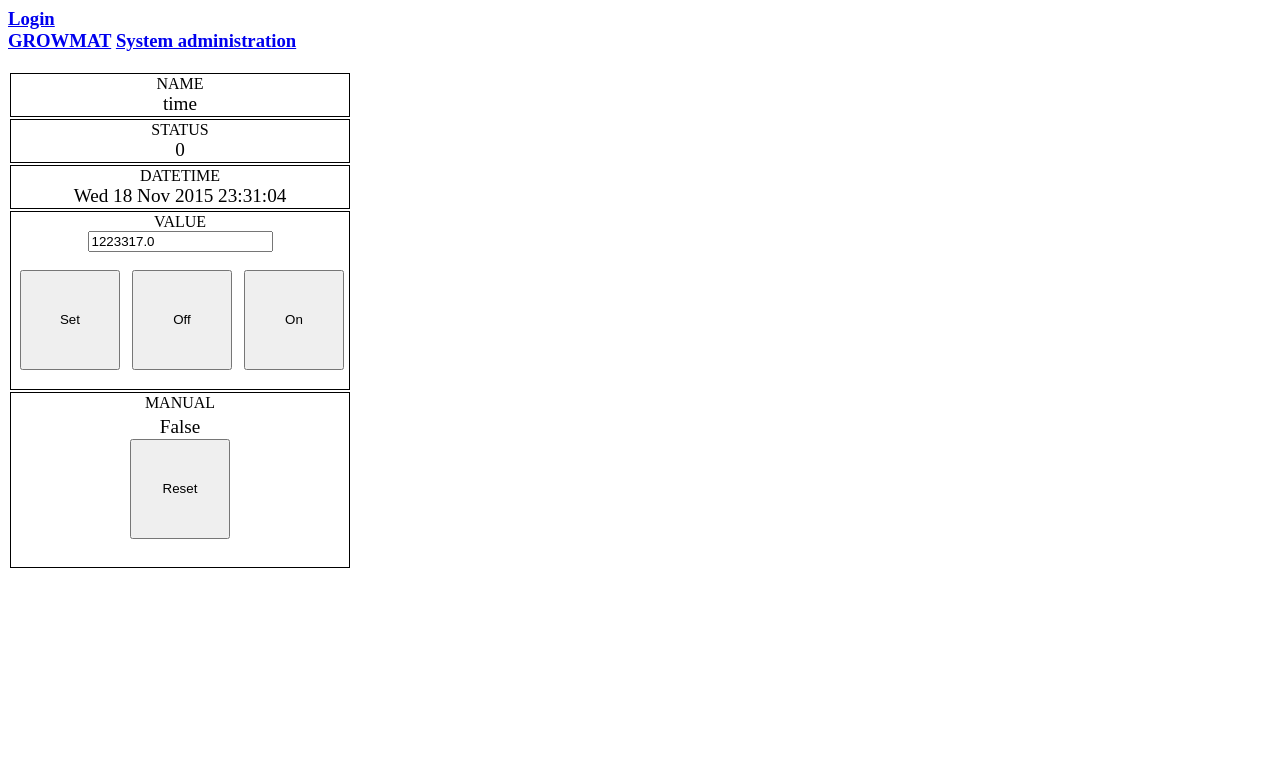
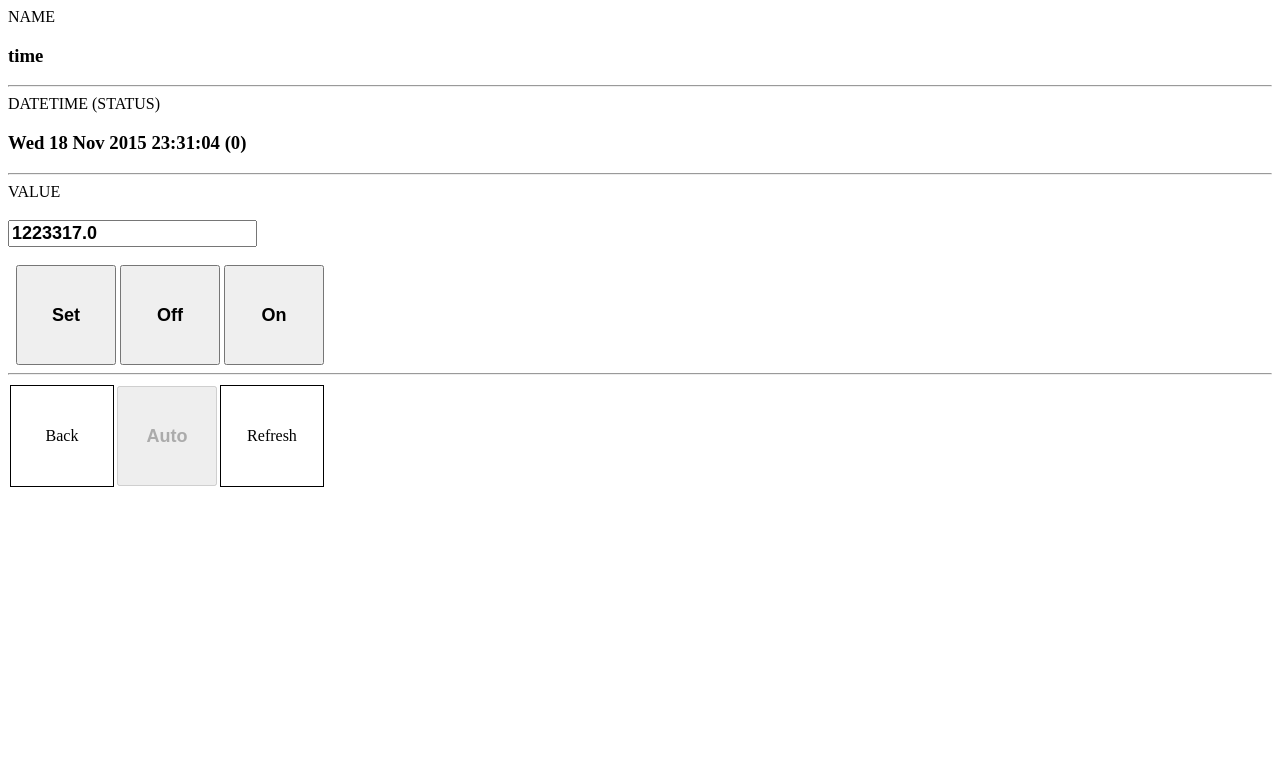
Before and after one commit to bcsedlon/growmat, a Django app: page /w/detail/1/ in a window 1280 px wide. Shown: the top 783 px of the page. Run offline with Django 3.2, Linux system fonts and the light colour scheme; data comes from the database, SQL or seed files in the repository; both versions use the stored data as it was after the commit; parts of the project's set-up code (start-up, migrations or seed data) failed here and were passed over.

Commit message:
user pages

```diff
--- a/growmat/static/w/style.css
+++ b/growmat/static/w/style.css
@@ -16,6 +16,9 @@ tr a:hover{color: blue}
 
 td a{width:100%; display:block; color: black; text-decoration: none;}
 td a:hover{color: blue}
+
+
+
 td.normal {
 	border: 1px solid black;
 
@@ -40,12 +43,19 @@ td.W {
     background-color: yellow;
 }
 td.A {
-	border: 1px solid black;
+
+border: 1px solid black;
 
     text-align: center;
     background-color: red;
 }
 
+
+input
+{
+	font-weight: bold;
+	font-size:large;
+}
 
 
 input.touch
--- a/growmat/w/management/commands/modbus.py
+++ b/growmat/w/management/commands/modbus.py
@@ -188,8 +188,9 @@ class Command(BaseCommand):
                         if instrument.type == 0:
                             if instrument.index == 0:
                                 #instrument.value = int(time.time())
-                                #instrument.value = int(strftime("1%H%M%S", gmtime()))
-                                instrument.value = int(strftime("1%H%M%S", timezone.now()))
+                                instrument.value = int(strftime("%H%M%S", gmtime()))
+                                #instrument.value = int(strftime("1%H%M%S", timezone.now()))
+                                #instrument.value = float(timezone.now()|time:"His")
                                 instrument.save()
 
 
--- a/growmat/w/templates/w/detail.html
+++ b/growmat/w/templates/w/detail.html
@@ -7,13 +7,16 @@
     </head>
 
 <body>
+
+{% comment %}
 <h3>
 {% if user.is_authenticated %}{{ user.username }} <a href="{% url 'w:logout' %}">logout</a>{% else %}<a href="{% url 'w:login' %}">Login</a>{% endif %}
 <br>
 <a href="{% url 'w:index' %}">GROWMAT</a>
-<a href="{% url 'w:instrument' %}">System administration</a>
+<a href="{% url 'w:instrument' %}">System</a>
 </h3>
-
+<hr>
+{% endcomment %}
 {% comment %}
 {% block content %}
 
@@ -37,10 +40,9 @@
         {% endfor %}
  </table>
 {% endblock %}
-{% endcomment %}
+
 
 <table>
-	<tr><td class="normal">NAME<br><big>{{ instrument.name }}</big></td></tr>
 	<tr>
 	{% if instrument.NT %}
         		<td class="NT">
@@ -53,33 +55,53 @@
         	{% else %}
         		<td class="normal">
     {% endif %}
-	STATUS<br><big>{{ instrument.status }}</big></td></tr>
-	<tr><td class="normal">DATETIME<br><big>{{ instrument.datetime|date:"D d M Y" }} {{ instrument.datetime|time:"H:i:s" }} </big></td></tr>
+	{% endcomment %}
+
+
+	NAME <h3>{{ instrument.name }}</h3>
+	<hr>
+
+	DATETIME (STATUS) <h3>{{ instrument.datetime|date:"D d M Y" }} {{ instrument.datetime|time:"H:i:s" }} ({{ instrument.status }}) </h3>
+	<hr>
+
 
 
 	<form action="" method="post">{% csrf_token %}
-		<tr>
-		<td class="normal">
-			VALUE<br>
+
+			VALUE
+			<h3>
 				{{ form.value }}
-				<br><br>&nbsp;
-					<input type="submit" name="setValue" value="Set" class="touch"/>&nbsp;&nbsp;
-    				<input type="submit" name="setOff" value="Off" class="touch"/>&nbsp;&nbsp;
-    	    		<input type="submit" name="setOn" value="On" class="touch" />&nbsp;
-    		<br><br>
+			</h3>&nbsp;
+					<input type="submit" name="setValue" value="Set" class="touch"/>
+    				<input type="submit" name="setOff" value="Off" class="touch"/>
+    	    		<input type="submit" name="setOn" value="On" class="touch" />
+					&nbsp;
+
+			<hr>
+    		<table>
+			<tr><td class="normal" style="width: 100px;">
+    			<a href="{% url 'w:index' %}">Back</a>
+				</td>
+				<td align="center">
+    			<input type="submit" name="resetManual" value="Auto" class="touch"
+				{% if not instrument.manual %}
+					disabled
+				{% endif %}
+				/>
+				</td>
+				<td class="normal" style="width: 100px;">
+    			<a href="{% url 'w:detail' instrument.id %}">Refresh</a>
+				</td>
+			</tr>
+			</table>
+		</form>
+  {% comment %}
     	</td>
     	</tr>
-    	<tr>
-    		<td class="normal">
-
-    			MANUAL<br><big>{{ instrument.manual }}<big><br><input type="submit" name="resetManual" value="Reset" class="touch"/>
-    			<br><br>
-    		</td>
-    	</tr>
-	</form>
 
 
-{% comment %}
+
+
         {% for instrument in instruments %}
 			{% cycle '<tr>' '' '' %}
 			{% if instrument.NT %}
@@ -110,10 +132,10 @@
             </td>
             {% cycle '' '' '</tr>' %}
         {% endfor %}
- {% endcomment %}
+
 
  </table>
-
+ {% endcomment %}
 
 
 
```
Also changed, not shown: growmat/w/templates/w/index.html (+4 -4 lines), db.sqlite3, growmat/ramdisk/db.sqlite3.
